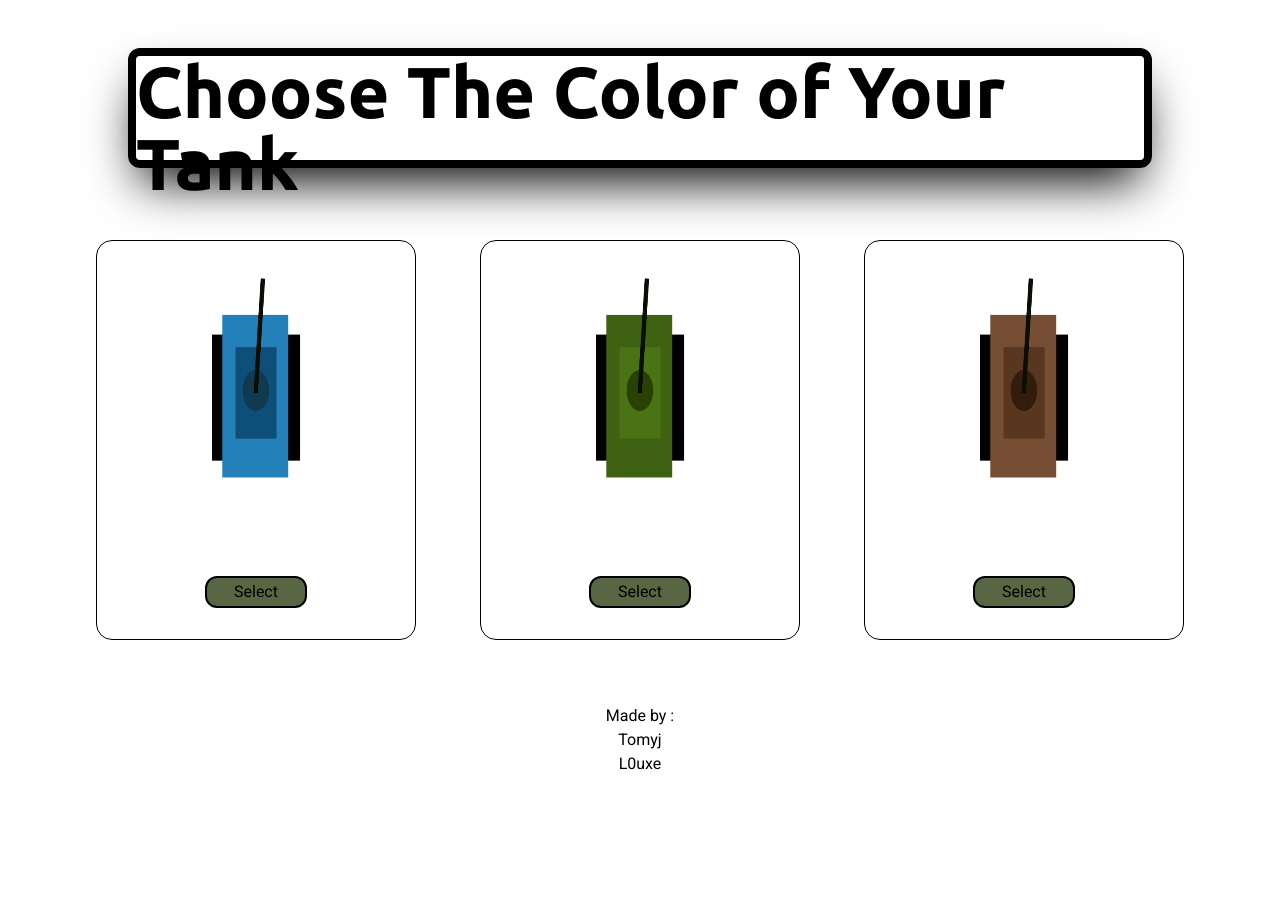
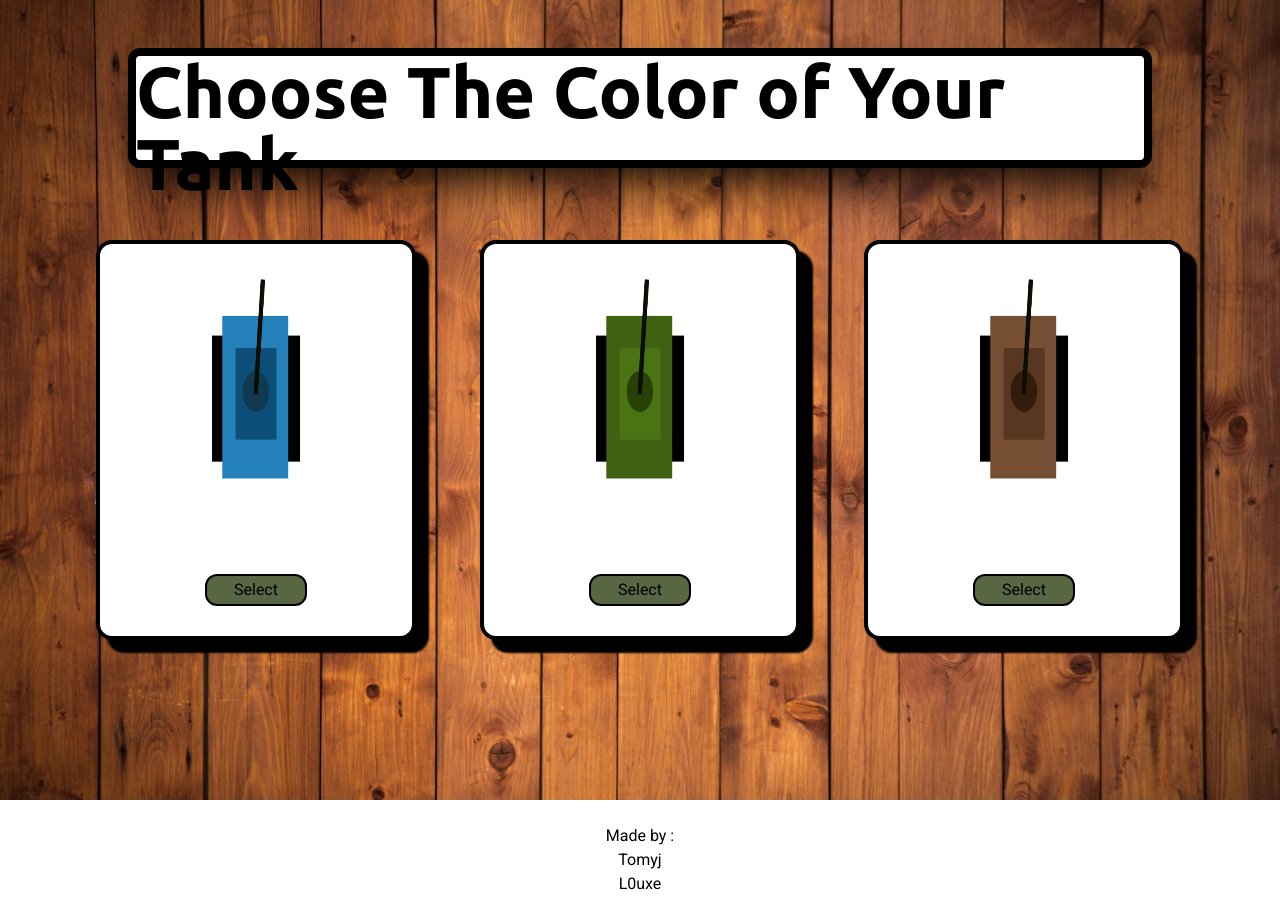
Before and after one commit to TomJegou/TANK-CONQUEROR, a Next.js app: page /skinTankMenu in a window 1280 px wide. Before the commit the page ends 800 px from the top, so only its background shows below. Built offline with nearby package versions, Linux system fonts and the light colour scheme.

Commit message:
front menu to choose Tank skin

```diff
--- a/src/components/ShowcaseSkinTank.js
+++ b/src/components/ShowcaseSkinTank.js
@@ -7,9 +7,26 @@ export default function ShowcaseSkinTank ({ srcTank, href, tankColor }) {
     }
 
     return (
-        <div className="flex flex-col flex-wrap justify-around items-center border border-black rounded-2xl h-[50vh] w-[25vw]" onClick={handleClick}>
+        <div className="flex flex-col flex-wrap justify-around items-center border-[4px] shadow-[12px_12px_2px_1px] border-black rounded-2xl h-[50vh] w-[25vw] bg-white" onClick={handleClick}>
             <Image src={srcTank} className="flex w-[20vw] h-[30vh]" />
-            <Link href={href} className="flex flex-row flex-wrap justify-center items-center w-[8vw] h-[4vh] bg-green-military rounded-xl border-[2px] border-black">Select</Link>
+            <Link
+                href={href}
+                className="
+                    flex
+                    flex-row
+                    flex-wrap
+                    justify-center
+                    items-center
+                    w-[8vw]
+                    h-[4vh]
+                    bg-green-military
+                    rounded-xl
+                    border-[2px]
+                    border-black
+                    hover:bg-green-950
+                    ">
+                    Select
+            </Link>
         </div>
     )
 }
--- a/src/pages/skinTankMenu.js
+++ b/src/pages/skinTankMenu.js
@@ -4,15 +4,18 @@ import skinTankGreen from "@/../public/skinTanks/tankGreen.png"
 import skinTankBlue from "@/../public/skinTanks/tankBlue.png"
 import skinTankBrown from "@/../public/skinTanks/tankBrown.png"
 import { motion } from "framer-motion"
+import Image from "next/image"
+import bgBois from "@/../public/skinTankMenu/bg.jpg"
 
 export default function SkinTankMenu () {
     return (
         <Layout>
-            <div className="flex flex-col flex-wrap items-center h-[85vh] w-[100vw]">
+            <div className="flex flex-col flex-wrap items-center h-[100vh] w-[100vw]">
+                <Image src={bgBois} alt="bg" className="w-full h-full" />
                 <motion.h1
                     animate={{scale: [0, 1]}}
                     transition={{duration: 1}}
-                    className="absolute font-title shadow-black shadow-2xl top-[6vh] flex flex-row flex-wrap justify-center items-center text-7xl w-[80vw] h-[15vh] border-solid border-[0.5rem] rounded-xl"
+                    className="absolute font-title bg-white shadow-black shadow-2xl top-[6vh] flex flex-row flex-wrap justify-center items-center text-7xl w-[80vw] h-[15vh] border-solid border-[0.5rem] rounded-xl"
                     style={{color: "black", borderColor: "black"}}>
                         Choose The Color of Your Tank
                 </motion.h1>
```
Also changed, not shown: public/skinTankMenu/bg.jpg (added).
